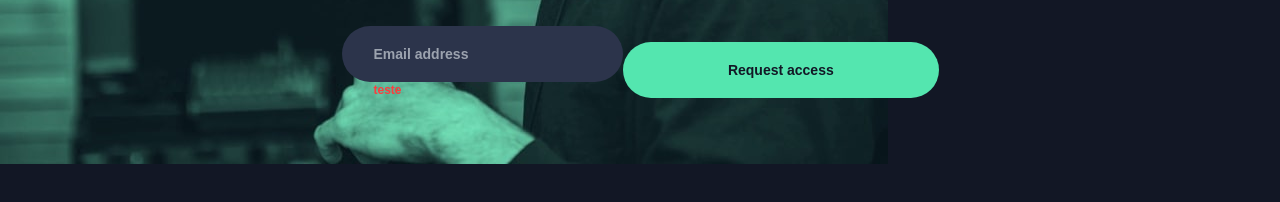
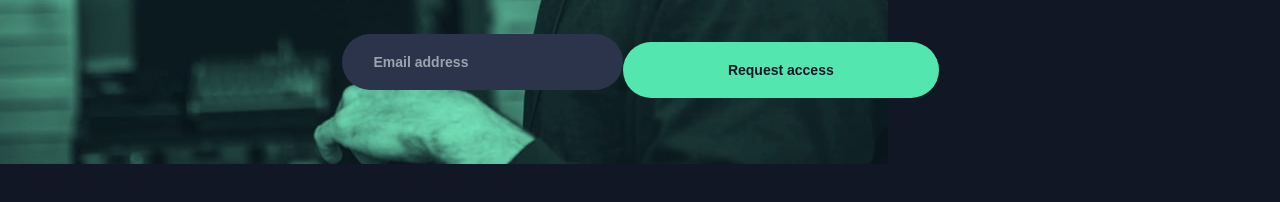
Before and after one commit to flaviare1s/pod-request-access-landing-page, a website: page src/index.html in a window 1280 px wide. Shown: the part 476-678 px from the top of the page. Drawn offline with Linux system fonts and the light colour scheme; a web font is replaced by a local one.

Commit message:
Update index.html

```diff
--- a/src/index.html
+++ b/src/index.html
@@ -42,7 +42,7 @@
       <form class="mt-12 px-6 flex flex-col md:flex-row justify-center items-center">
         <div class="flex flex-col w-full">
           <input class="w-full py-3.5 px-8 bg-dark_gray rounded-[28px] placeholder:text-sm font-bold leading-[28px]" type="email" name="email" id="email" placeholder="Email address" required>
-          <span class="text-red text-xs font-bold px-8" id="error">teste</span>
+          <span class="text-red text-xs font-bold px-8" id="error"></span>
         </div>
         <button id="submit" class="mt-4 w-full py-3.5 px-8 bg-green rounded-[28px] text-dark text-sm font-bold leading-[28px] hover:bg-light_green" type="submit">Request access</button>
       </form>
```
